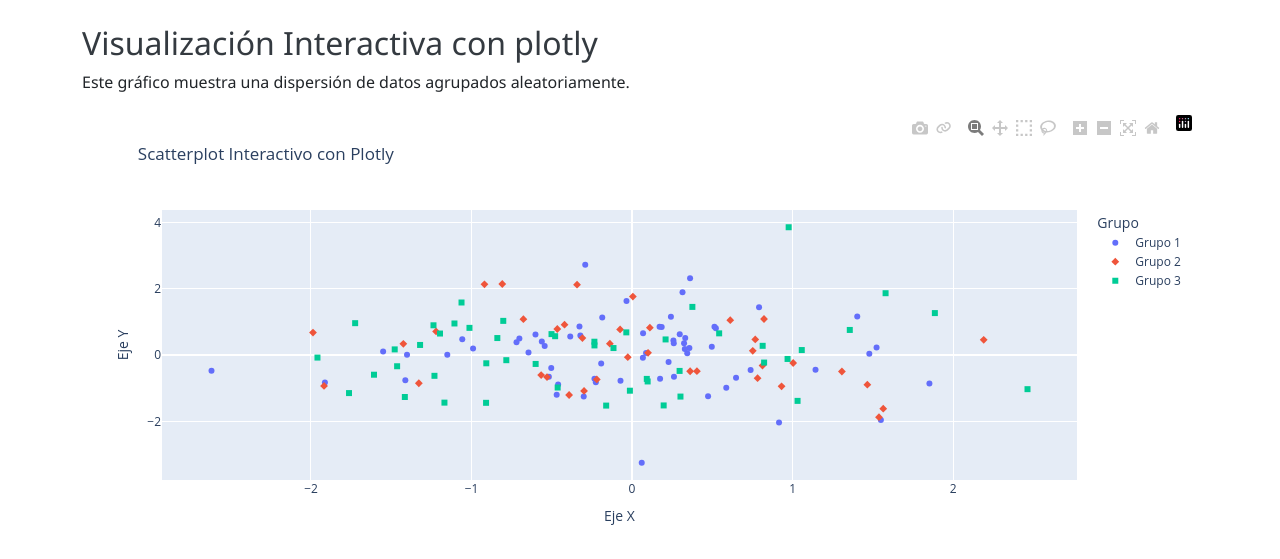
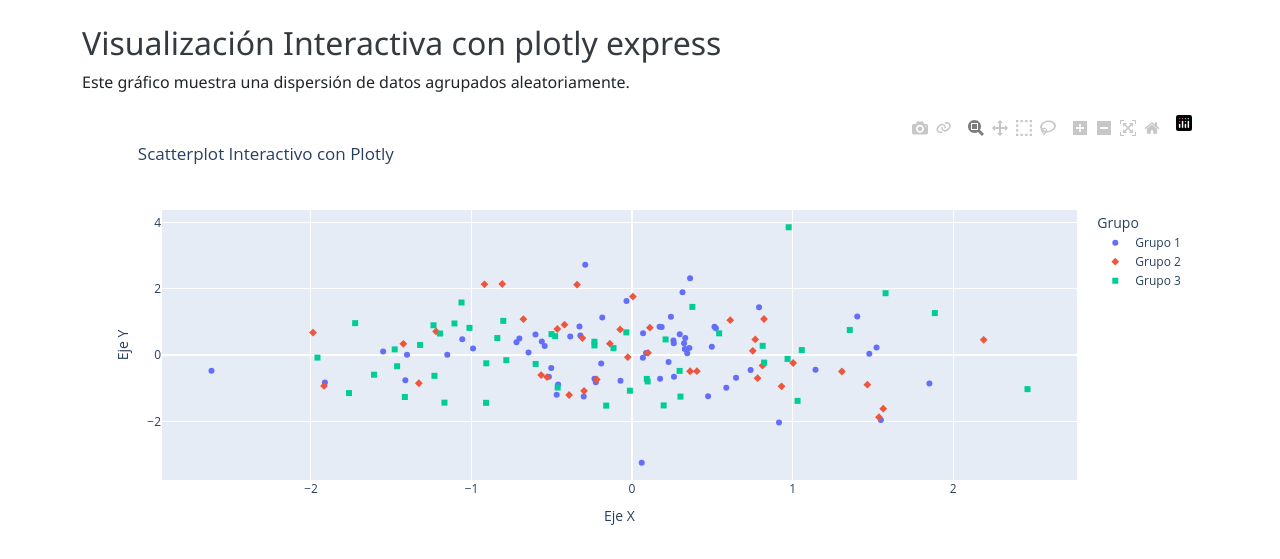
Before and after one commit to SantiagoDiazVillamil/prod-data-portfolio, a Flask app: page /projects/visualizacion in a window 1280 px wide. Shown: the part 56-615 px from the top of the page. Run offline with Flask 3, Linux system fonts and the light colour scheme.

Commit message:
Se agrega la palabra express como prueba de actualización en linea

```diff
--- a/templates/projects/visualizacion/visualizacion.html
+++ b/templates/projects/visualizacion/visualizacion.html
@@ -1,7 +1,7 @@
 {% extends "base.html" %}
 {% block title %}Visualizaciones Interactivas{% endblock %}
 {% block content %}
-  <h2>Visualización Interactiva con plotly</h2>
+  <h2>Visualización Interactiva con plotly express</h2>
   <p>Este gráfico muestra una dispersión de datos agrupados aleatoriamente.</p>
   <div>
     {{ graph_html | safe }}
```
Also changed, not shown: doc-temp.txt (added).
